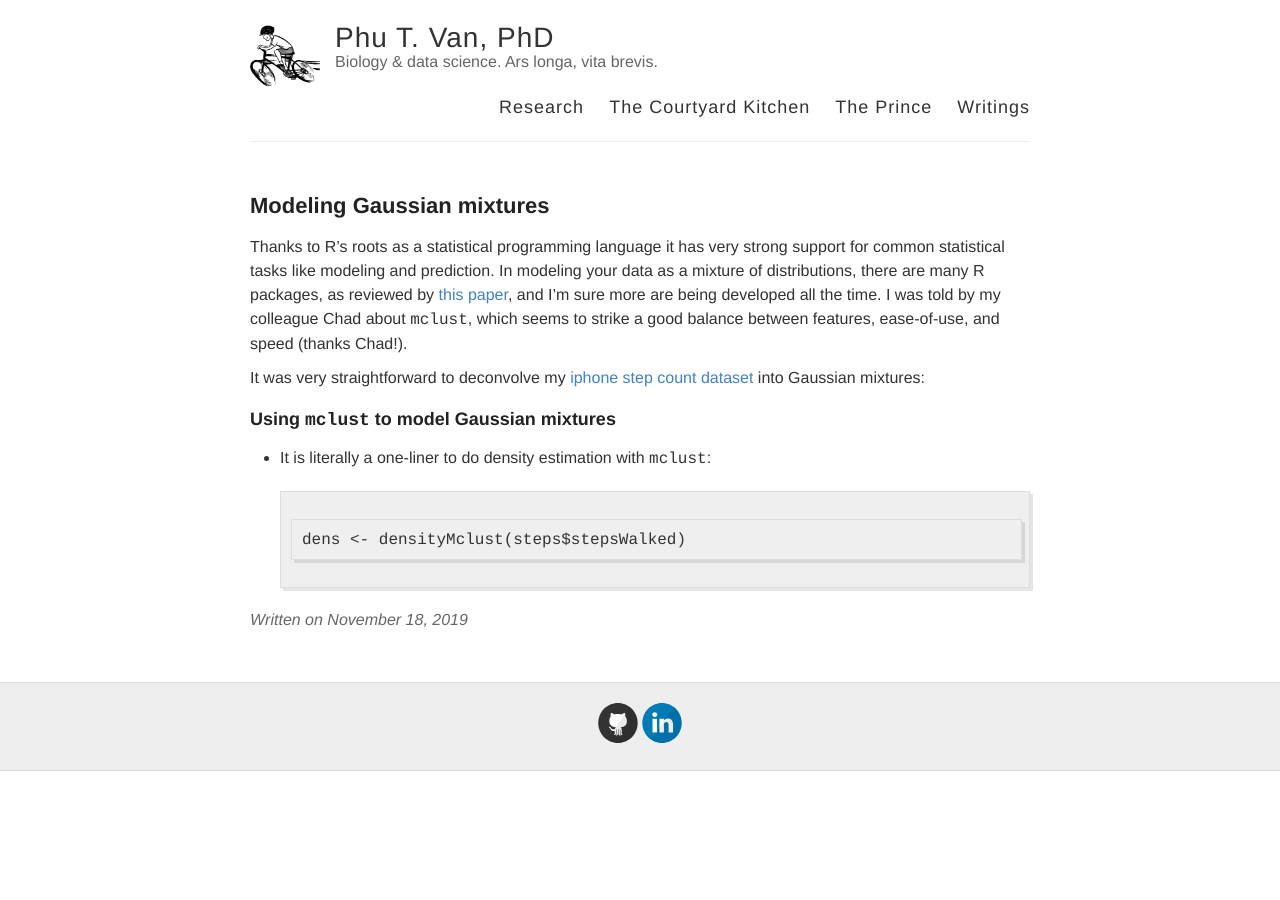
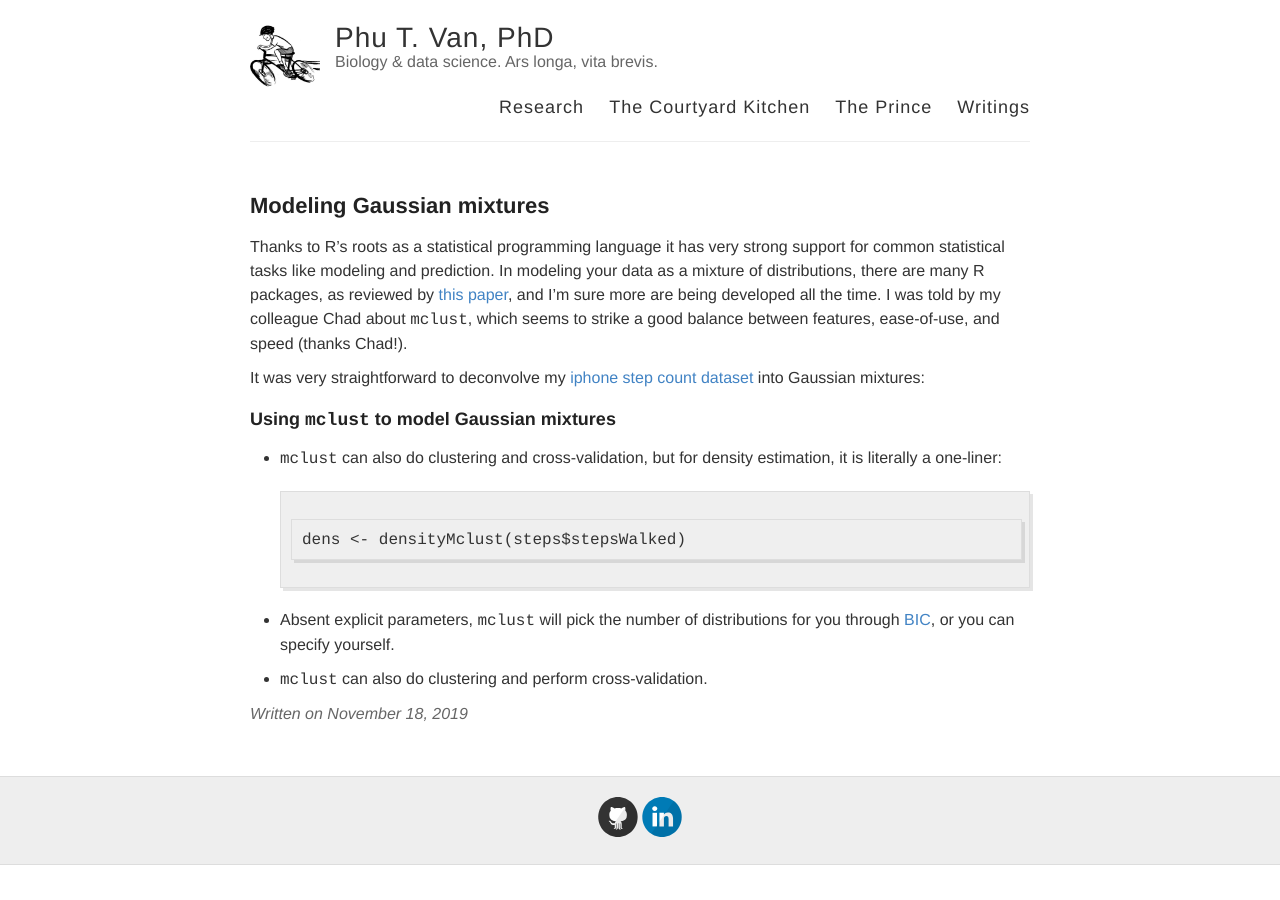
Before and after one commit to ptvan/ptvan.github.io, a Jekyll site: the page built from _posts/2019-11-18-modeling-Gaussian-mixtures.md, in a window 1280 px wide. Built offline with Jekyll 4.4.1, drawn with Linux system fonts in a browser that asks for light colours.

Commit message:
updated modeling Gaussian mixtures blogpost

````diff
--- a/_posts/2019-11-18-modeling-Gaussian-mixtures.md
+++ b/_posts/2019-11-18-modeling-Gaussian-mixtures.md
@@ -9,7 +9,10 @@ It was very straightforward to deconvolve my [iphone step count dataset](https:/
 
 ### Using `mclust` to model Gaussian mixtures
 
-- It is literally a one-liner to do density estimation with `mclust`:
+- `mclust` can also do clustering and cross-validation, but for density estimation, it is literally a one-liner:
 ```
 dens <- densityMclust(steps$stepsWalked)
 ```
+- Absent explicit parameters, `mclust` will pick the number of distributions for you through [BIC](https://en.wikipedia.org/wiki/Bayesian_information_criterion), or you can specify yourself.
+
+- `mclust` can also do clustering and perform cross-validation.
````
